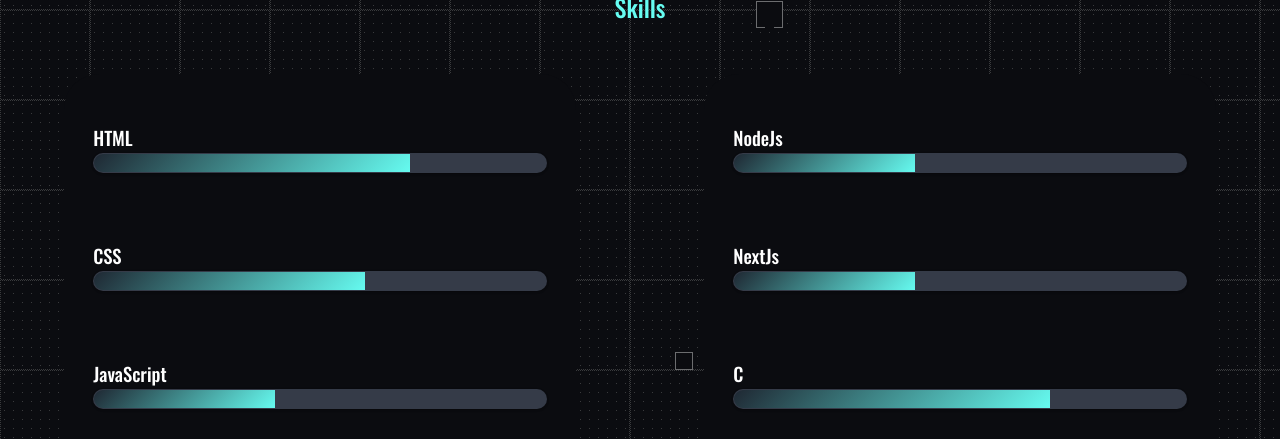
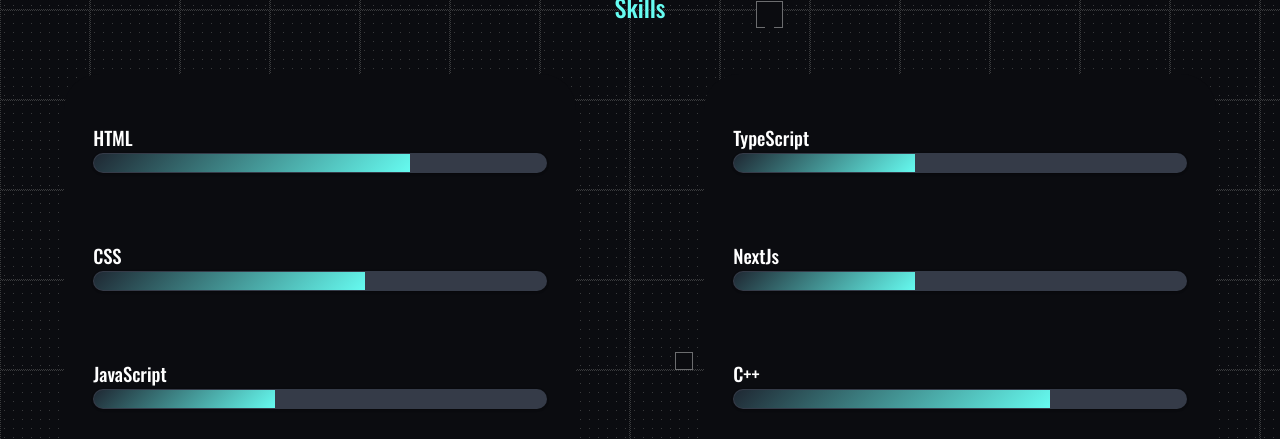
Before and after one commit to H4r5h-10/Harsh-Personal-Profile, a React (Create React App) app: page / in a window 1280 px wide. Shown: the part 1700-2139 px from the top of the page. Built offline with nearby package versions, Linux system fonts and the light colour scheme.

Commit message:
"updates skills section"

```diff
--- a/src/components/skills/Bar.jsx
+++ b/src/components/skills/Bar.jsx
@@ -4,7 +4,7 @@
 const Bar = (props) => {
   return (
       <li className='list'>
-        <h3>{props.skill}</h3>
+        <h3>{props.skill=='C'?"C++":props.skill}</h3>
         <span className="bar"
 
         >
--- a/src/components/skills/Skills.jsx
+++ b/src/components/skills/Skills.jsx
@@ -24,7 +24,7 @@
           <Bar skill='ReactJs'/>
         </div>
         <div className='inner'>
-          <Bar skill='NodeJs'/>
+          <Bar skill='TypeScript'/>
           <Bar skill='NextJs'/>
           <Bar skill='C'/>
           <Bar skill='Algorithms'/>
--- a/src/components/skills/skills.css
+++ b/src/components/skills/skills.css
@@ -74,7 +74,7 @@
     width: 70%;
     animation: c 2s;
 }
-.NodeJs{
+.TypeScript{
     width: 40%;
     animation: node 2s;
 }
```
